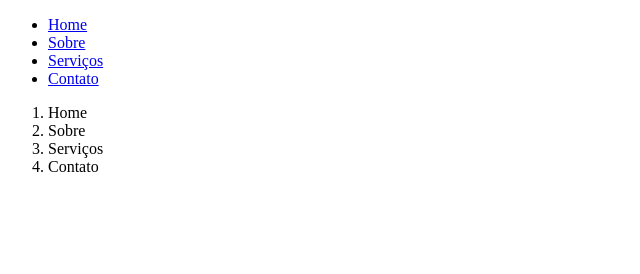
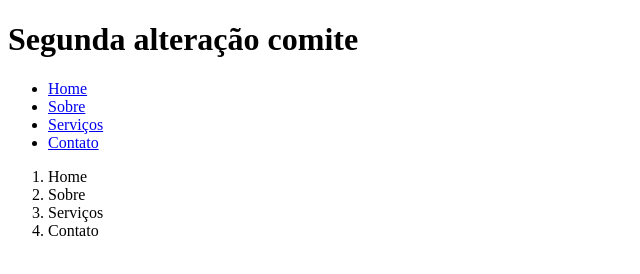
Before and after one commit to Lindemberg117/Aula-4, a plain HTML site: page index.html in a window 1280 px wide. Shown: the whole page, without its empty margins (0-640 px from the left). Drawn offline with Linux system fonts and the light colour scheme.

Commit message:
Second commi

```diff
--- a/index.html
+++ b/index.html
@@ -6,6 +6,7 @@
   <title>Aula 4</title>
 </head>
 <body>
+  <h1>Segunda alteração comite</h1>
   <!--Nav-->
   <nav>
     <ul>
```
